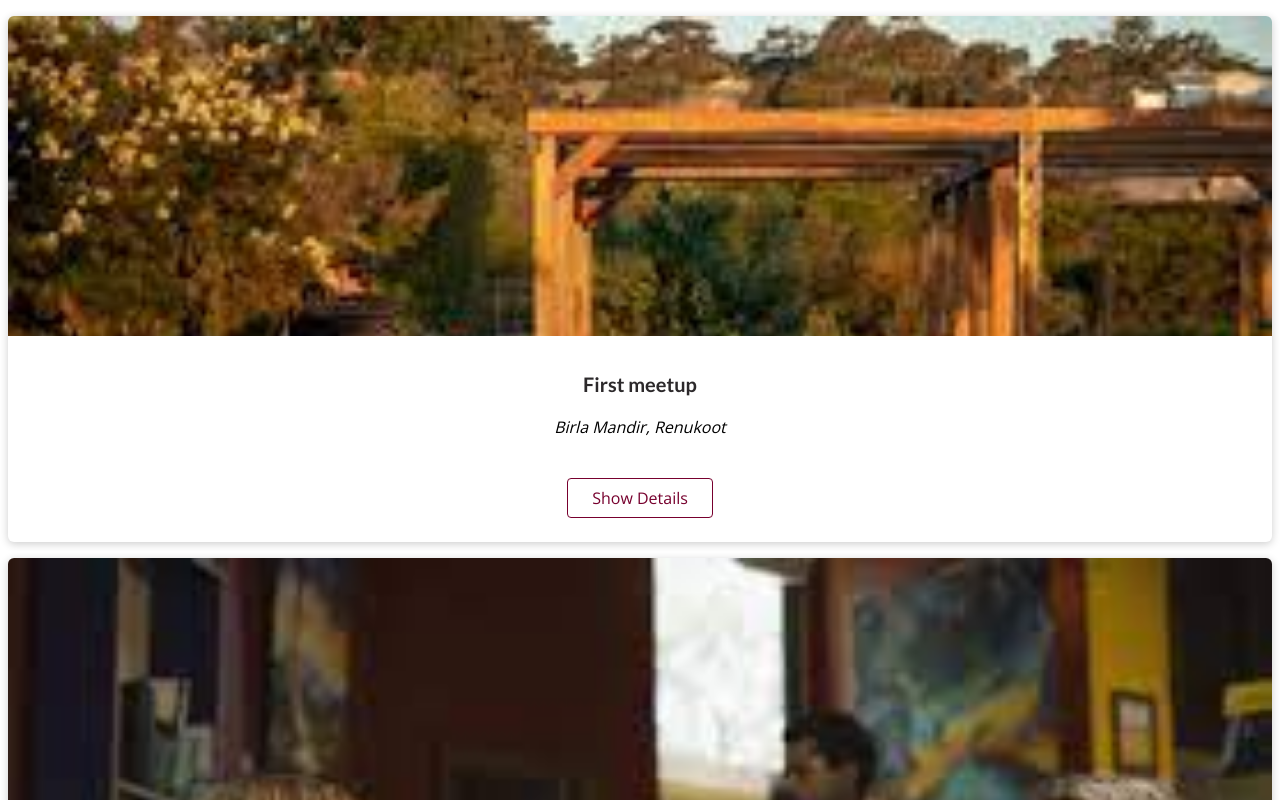
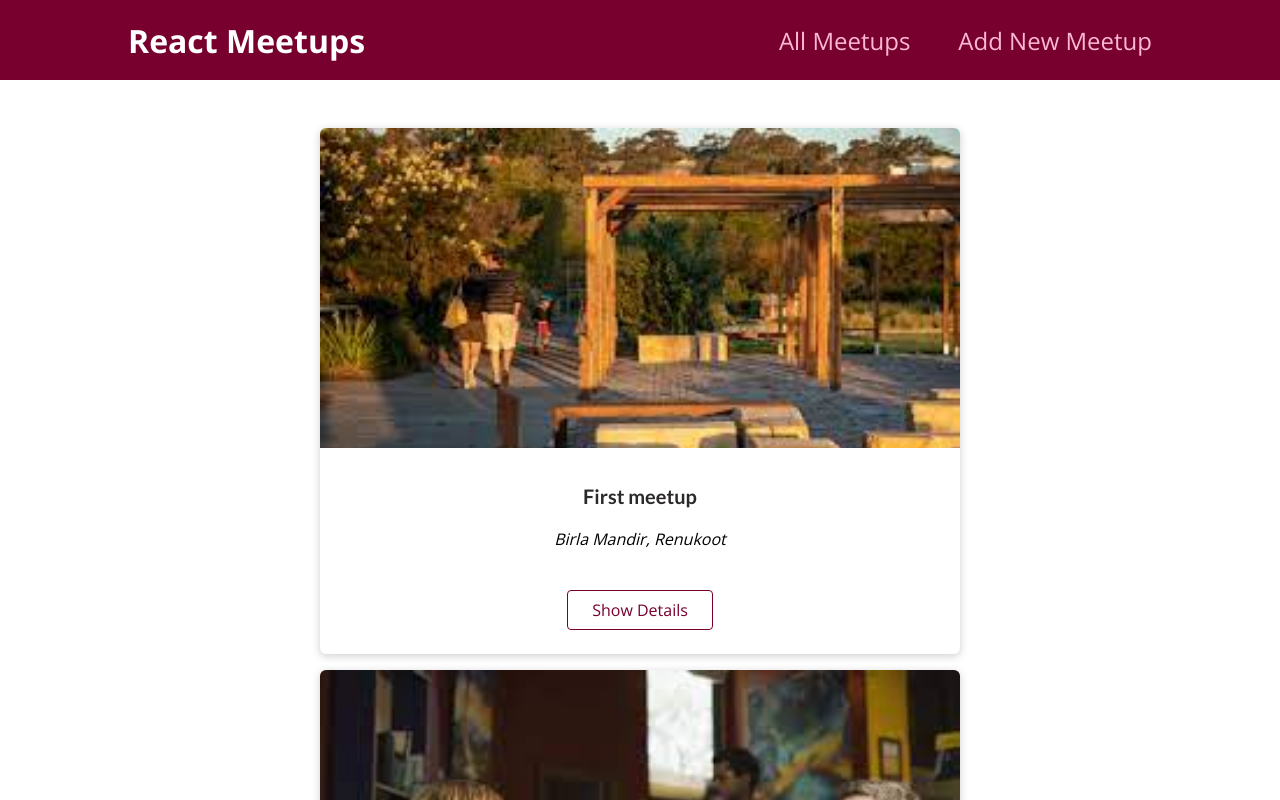
Before and after one commit to falcon-bridge/MeetUp, a Next.js app: page / in a window 1280 px wide. Shown: the top 800 px of the page. Built offline with nearby package versions, Linux system fonts and the light colour scheme.

Commit message:
added a layout for navigation in home page

```diff
--- a/components/layout/MainNavigation.js
+++ b/components/layout/MainNavigation.js
@@ -1,17 +1,18 @@
-import classes from './MainNavigation.module.css';
+import Link from "next/link";
+
+import classes from "./MainNavigation.module.css";
 
 function MainNavigation() {
-
   return (
     <header className={classes.header}>
       <div className={classes.logo}>React Meetups</div>
       <nav>
         <ul>
           <li>
-            <Link to='/'>All Meetups</Link>
+            <Link href="/">All Meetups</Link>
           </li>
           <li>
-            <Link to='/new-meetup'>Add New Meetup</Link>
+            <Link href="/new-meetup">Add New Meetup</Link>
           </li>
         </ul>
       </nav>
--- a/styles/globals.css
+++ b/styles/globals.css
@@ -1,11 +1,12 @@
-@import url('https://fonts.googleapis.com/css2?family=Lato:wght@700&family=Open+Sans:wght@400;700&display=swap');
+@import url("https://fonts.googleapis.com/css2?family=Lato:wght@700&family=Open+Sans:wght@400;700&display=swap");
 
 * {
   box-sizing: border-box;
 }
 
 body {
-  font-family: 'Open Sans', 'Lato', sans-serif;
+  font-family: "Open Sans", "Lato", sans-serif;
+  margin: 0;
 }
 
 h1,
@@ -14,5 +15,5 @@
 h4,
 h5,
 h6 {
-  font-family: 'Lato', sans-serif;
+  font-family: "Lato", sans-serif;
 }
```
Also changed, not shown: pages/index.js.
